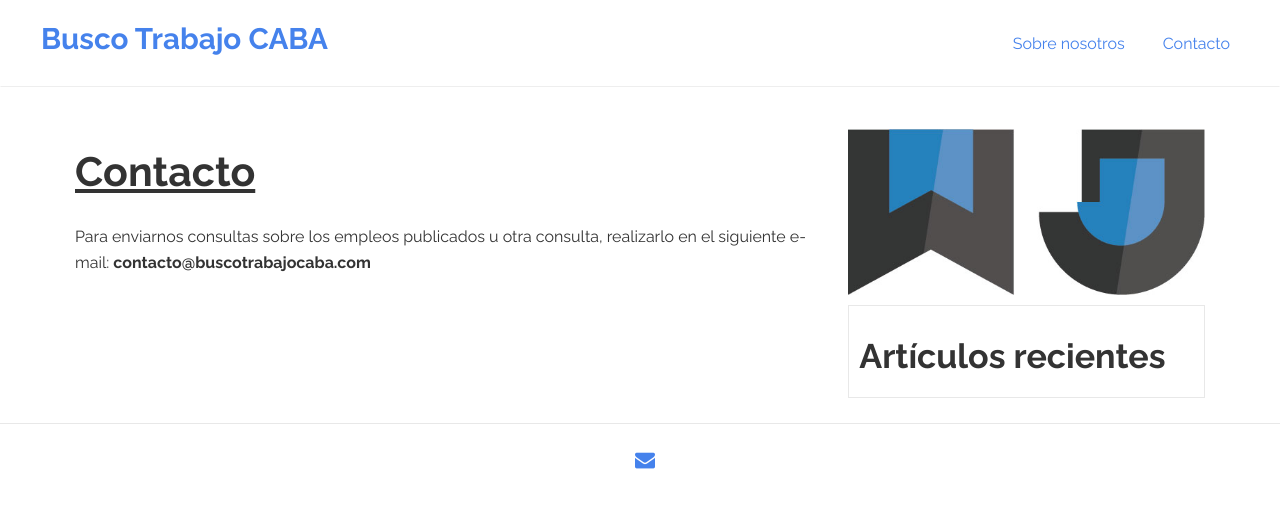
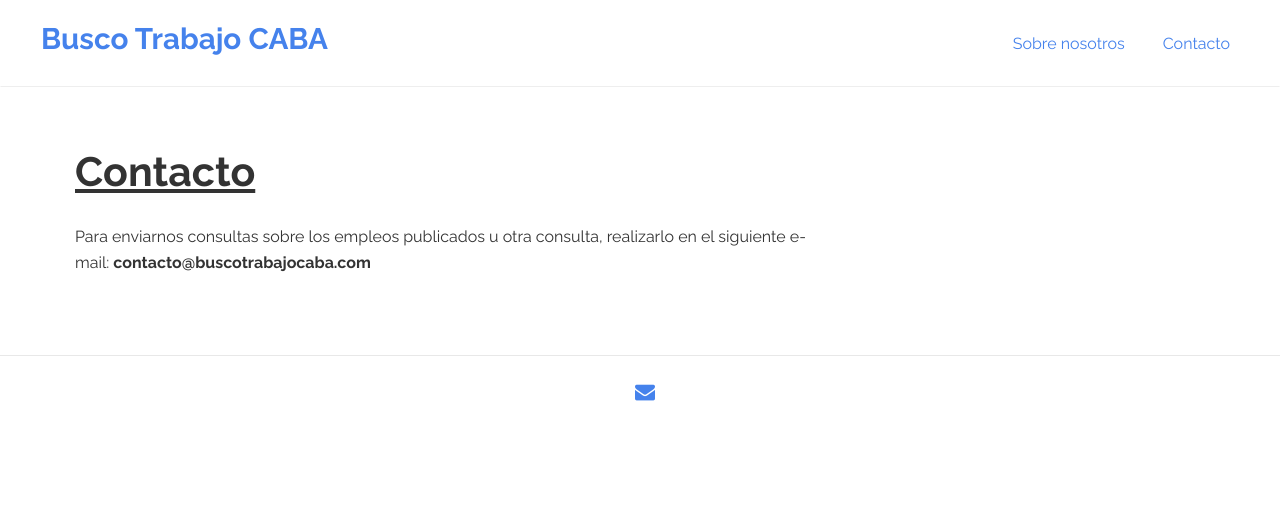
Before and after one commit to Lucas68747/buscotrabajoargentina.github.io, a Jekyll site: the page built from contacto.md, in a window 1280 px wide. Shown: the top 508 px of the page. Built offline with Jekyll 4.4.1, drawn with Linux system fonts in a browser that asks for light colours.

Commit message:
Update page.html

```diff
--- a/_layouts/page.html
+++ b/_layouts/page.html
@@ -15,7 +15,5 @@ layout: default
 
 </article>
 </div>
-{% include sidebar.html %}
+
 </div>
-
-{% include fb-script.html %}
```
